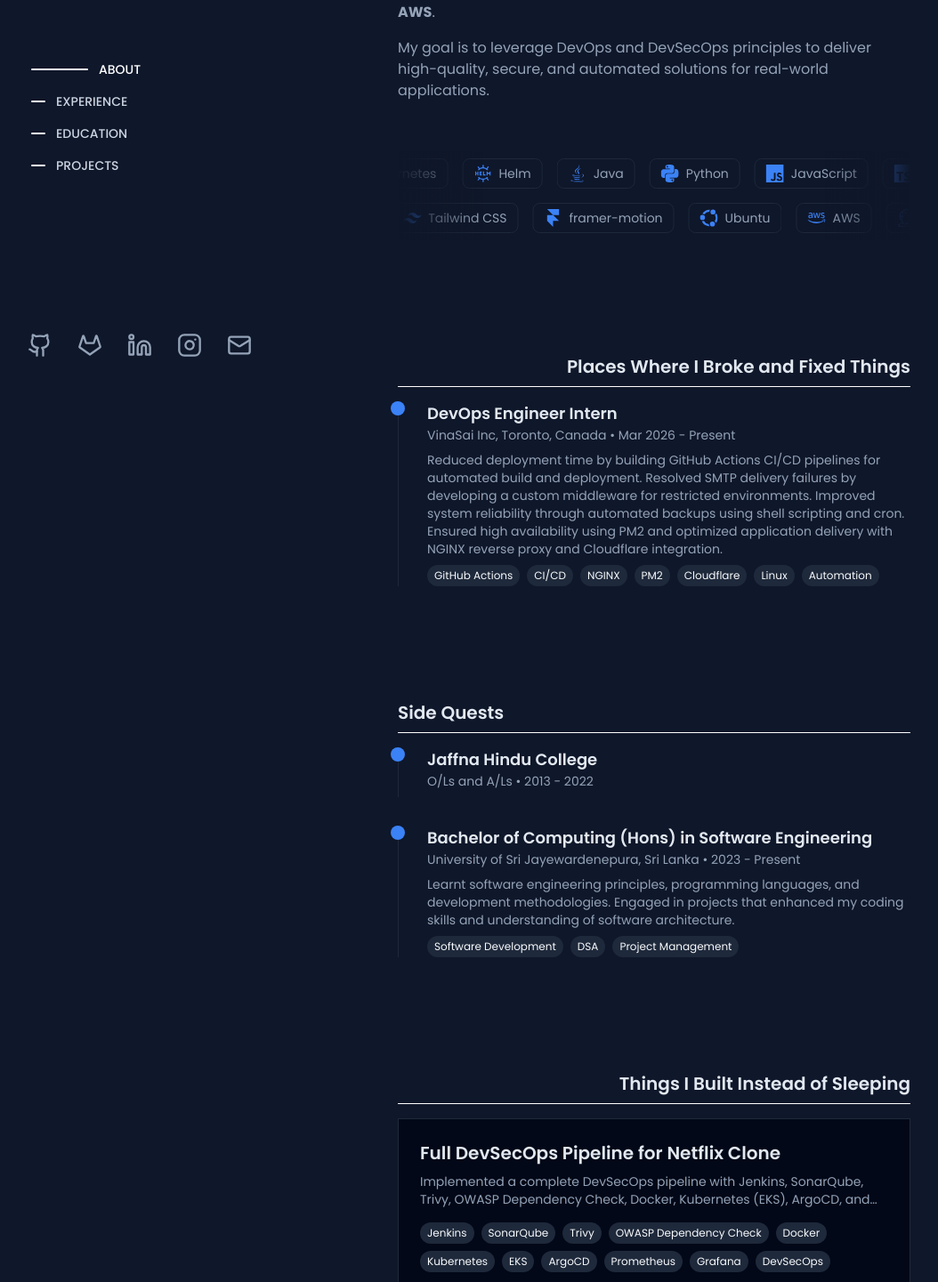
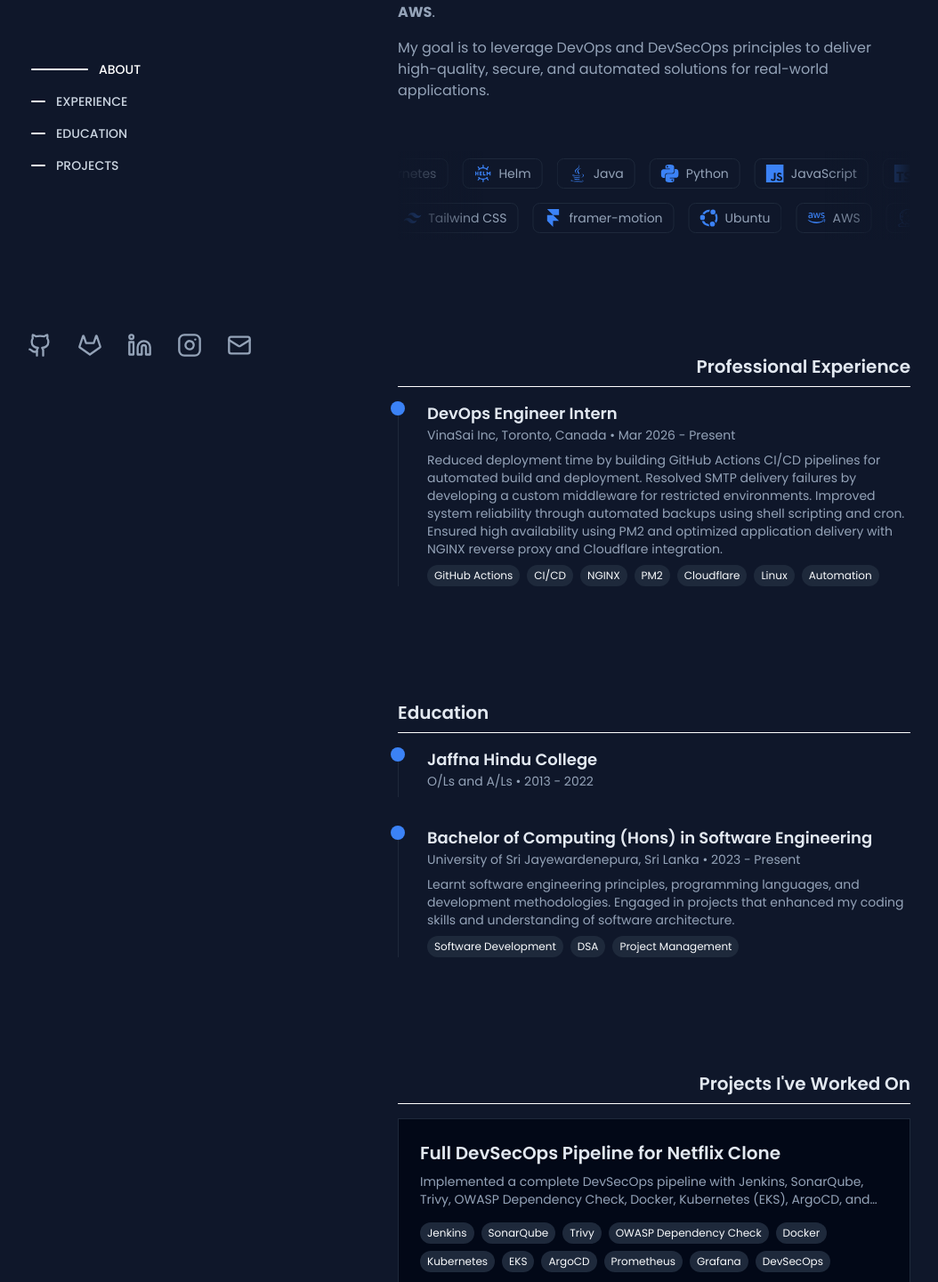
Before and after one commit to kishgi/my-portfolio, a Next.js app: page / in a window 1280 px wide. Shown: the part 350-1791 px from the top of the page at 89% size, without its empty margins (97-1151 px from the left). Built offline with nearby package versions, Linux system fonts and the light colour scheme.

Commit message:
Edit: Headings

```diff
--- a/components/sections/education.tsx
+++ b/components/sections/education.tsx
@@ -30,7 +30,7 @@ export function Education() {
         transition={{ duration: 0.5 }}
       >
         <h3 className="text-xl font-semibold mb-4 border-b border-white border-border pb-2">
-          Side Quests
+          Education
         </h3>
         <div className="space-y-8">
           {experiences.map((exp, index) => (
--- a/components/sections/experience.tsx
+++ b/components/sections/experience.tsx
@@ -31,7 +31,7 @@ export function Experience() {
         transition={{ duration: 0.5 }}
       >
         <h3 className="text-xl font-semibold mb-4 flex items-end justify-end border-b border-white border-border pb-2">
-          Places Where I Broke and Fixed Things
+          Professional Experience
         </h3>
         <div className="space-y-8">
           {experiences.map((exp, index) => (
--- a/components/sections/projects.tsx
+++ b/components/sections/projects.tsx
@@ -83,7 +83,7 @@ export function Projects() {
         transition={{ duration: 0.5 }}
       >
         <h3 className="text-xl font-semibold mb-4 flex items-end justify-end border-b border-white border-border pb-2">
-          Things I Built Instead of Sleeping
+          Projects I&apos;ve Worked On
         </h3>
         <div className="flex flex-col gap-8">
           {projects.map((project, index) => (
```
